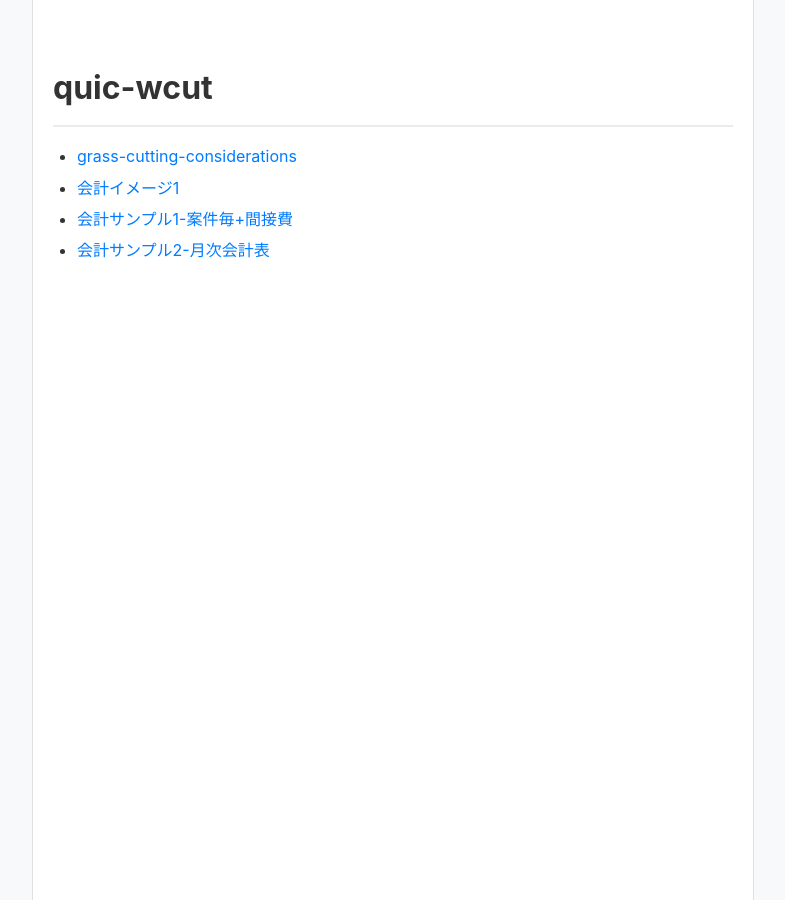
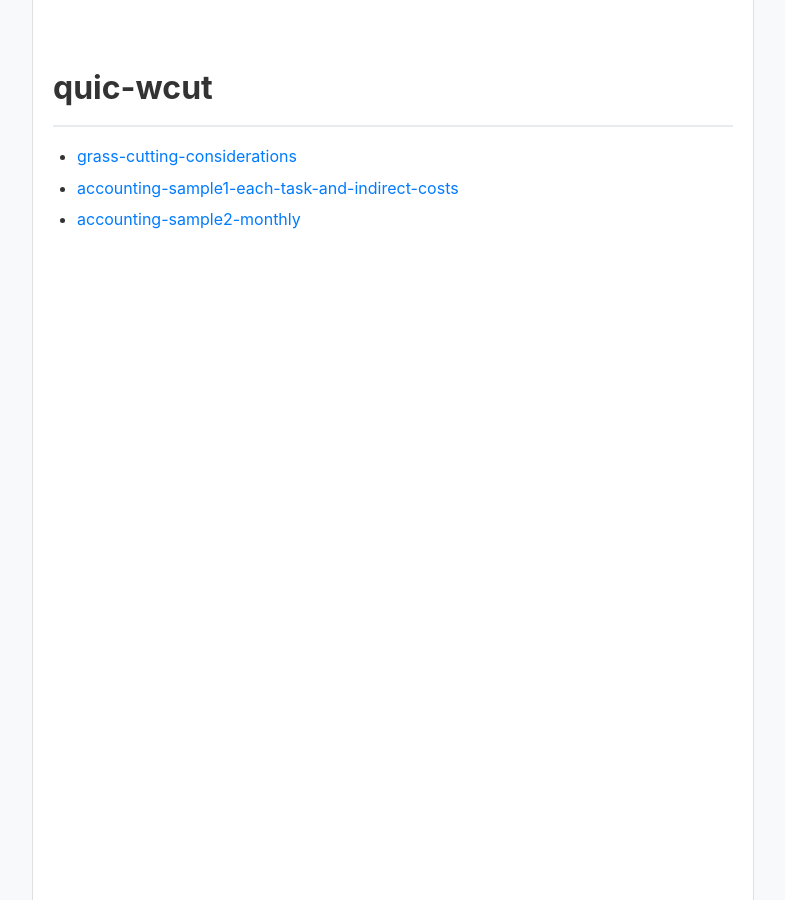
Before and after one commit to Rioto3/docs, a Jekyll site: the page built from quic-wcut/index.md, in a window 1280 px wide. Shown: the whole page, without its empty margins (247-1032 px from the left). Built offline with Jekyll 4.4.1, drawn with Linux system fonts in a browser that asks for light colours; our own code applies the rules of GitHub Pages for plain Markdown files.

Commit message:
Update index to match current filenames

```diff
--- a/quic-wcut/index.md
+++ b/quic-wcut/index.md
@@ -1,6 +1,5 @@
 # quic-wcut
 
 - [grass-cutting-considerations](grass-cutting-considerations)
-- [会計イメージ1](会計イメージ1)
-- [会計サンプル1-案件毎+間接費](会計サンプル1-案件毎+間接費)
-- [会計サンプル2-月次会計表](会計サンプル2-月次会計表)
+- [accounting-sample1-each-task-and-indirect-costs](accounting-sample1-each-task-and-indirect-costs)
+- [accounting-sample2-monthly](accounting-sample2-monthly)
```
